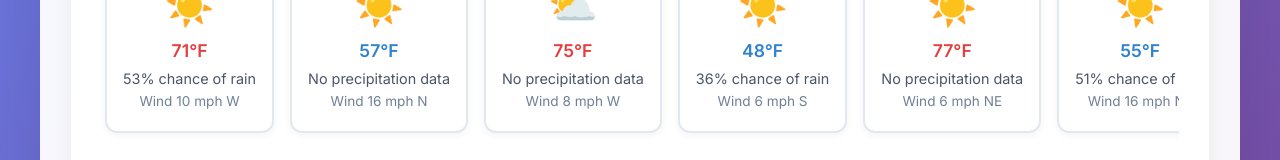
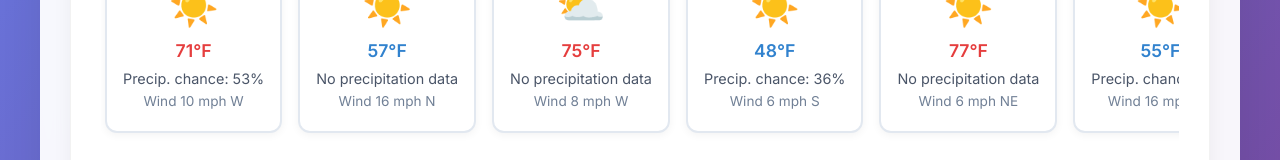
Before and after one commit to mnaylor5/climbing-weather-ts, a React (Vite) app: page / in a window 1280 px wide. Shown: the part 478-638 px from the top of the page. Built offline with nearby package versions, Linux system fonts and the light colour scheme; no server answers.

Commit message:
rephrase precipitation chance

```diff
--- a/src/components/ForecastTable.tsx
+++ b/src/components/ForecastTable.tsx
@@ -111,7 +111,7 @@ const ForecastTable: React.FC<ForecastTableProps> = ({ data }) => {
 
               <div className="forecast-tile-precipitation">
                 {period.precipitation !== null && period.precipitation !== undefined
-                  ? `${period.precipitation}% chance of rain`
+                  ? `Precip. chance: ${period.precipitation}%`
                   : 'No precipitation data'
                 }
               </div>
```
Also changed, not shown: 1 other file (tests, documents, lock files or other folders).
